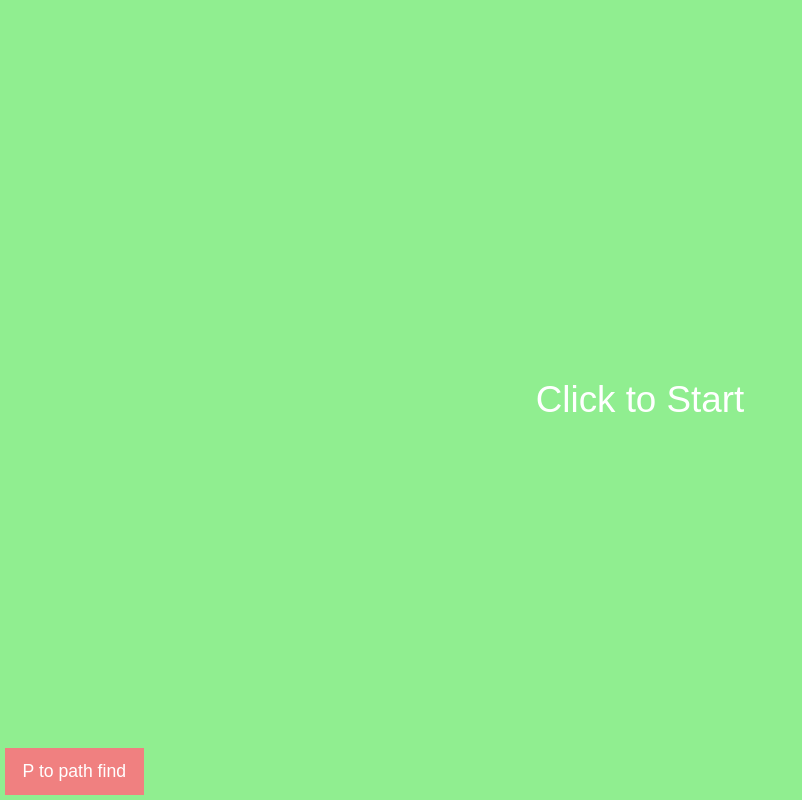
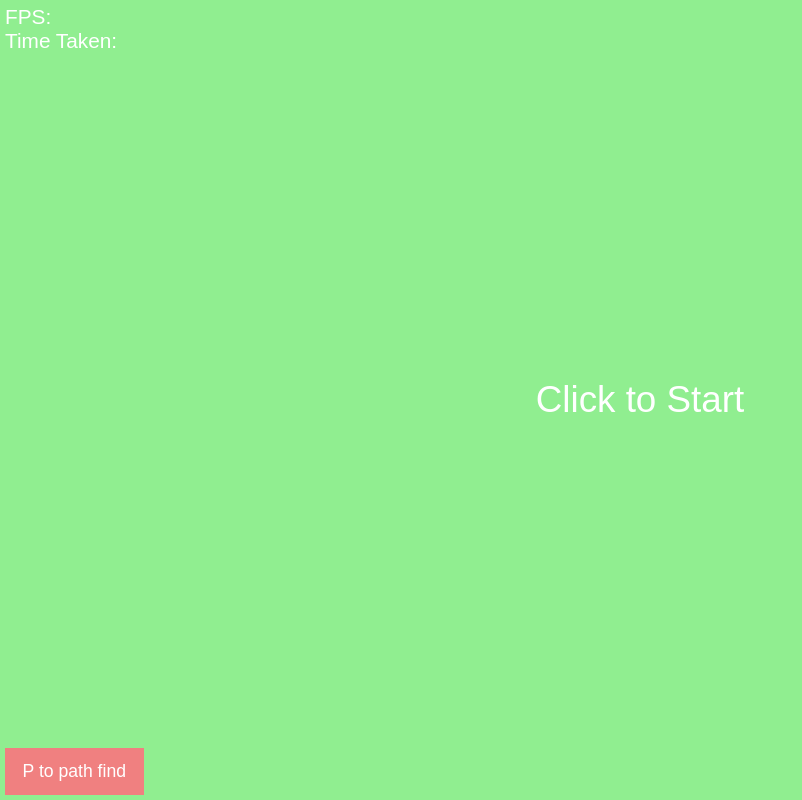
Before and after one commit to PotatoFleet/MazeRunner, a website built with Vite: page index.html in a window 1280 px wide. Shown: the whole page, without its empty margins (0-802 px from the left). Built offline with nearby package versions, Linux system fonts and the light colour scheme.

Commit message:
fixed text

```diff
--- a/index.html
+++ b/index.html
@@ -8,13 +8,13 @@
     <title>MazeRunner</title>
   </head>
   <body>
+    <canvas id="fireworks"></canvas>
+    <div id="play-heading" class="scale">Click to Start</div>
+    <div id="ai-info">P to path find</div>
+    <div id="finished" class="hidden">YOU WON! 🥳🎉</div>
     <div class="info">
       <div class="fps">FPS:</div>
       <span class="time">Time Taken:</span>
     </div>
-    <canvas id="fireworks"></canvas>
-    <div id="play-heading" class="scale">Click to Start</div>
-    <div id="ai-info">P to path find</div>
-    <div id="finished" class="hidden">YOU WON! 🥳🎉</div>
   </body>
 </html>
--- a/style.css
+++ b/style.css
@@ -79,6 +79,7 @@ body {
   font-size: 1.3em;
   display: flex;
   flex-direction: column;
+  z-index:5;
 }
 
 .threejs {
```
